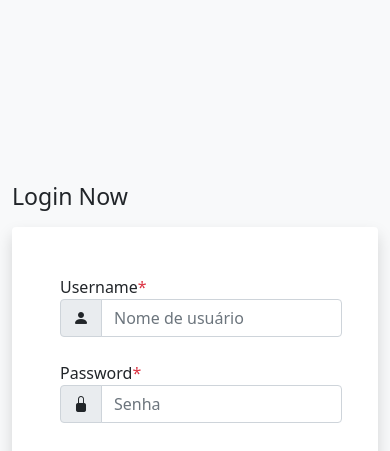
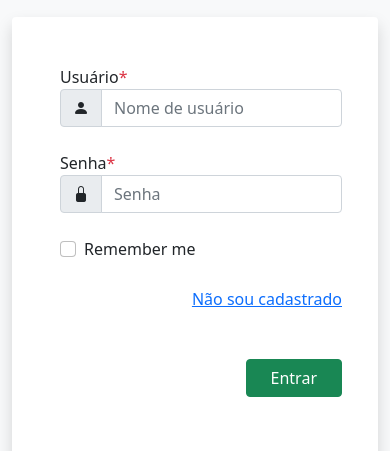
Before and after one commit to Sheila-Inacio/Projeto-IPTU-Pet-Friendly, a Django app: page / in a window 390 px wide. Shown: the top 451 px of the page. Run offline with Django 4.2, Linux system fonts and the light colour scheme; some libraries are stand-ins or nearby versions.

Commit message:
Pagina de login, concluida

```diff
--- a/app/static/css/style.css
+++ b/app/static/css/style.css
@@ -1,6 +1,8 @@
-a {
+body {
+
     text-decoration: none;
 }
+
 .login-page {
     width: 100%;
     height: 100vh;
@@ -8,6 +10,21 @@ a {
     display: flex;
     align-items: center;
 }
+
 .form-right i {
     font-size: 100px;
 }
+
+.img-dog {
+    width: 300px;
+    height: 271px;
+    display: flex;
+    align-items: center;
+    border-radius: 20px;
+}
+
+.align-img-center {
+    display: flex;
+    align-items: center;
+    flex-direction: column;
+}
--- a/app/static/js/javascript.js
+++ b/app/static/js/javascript.js
@@ -1,4 +1,4 @@
-(function (win, doc){
+(function (win, doc) {
     "use strict";
 
     // alert('oi');
--- a/app/templates/main.html
+++ b/app/templates/main.html
@@ -6,12 +6,12 @@
     <meta charset="utf-8">
     <title>IPTU Pet-Friendly!</title>
     <link href="https://cdn.jsdelivr.net/npm/bootstrap@5.1.3/dist/css/bootstrap.min.css" rel="stylesheet" integrity="sha384-1BmE4kWBq78iYhFldvKuhfTAU6auU8tT94WrHftjDbrCEXSU1oBoqyl2QvZ6jIW3" crossorigin="anonymous">
-    <link rel="stylesheet" href="{% static 'css/style.css' %}">
+    <link rel="stylesheet" type="text/css" href="{% static 'css/style.css' %}">
     <title>How To Create</title>
         <meta charset="utf-8">
         <meta name="viewport" content="width=device-width, initial-scale=1">
         <link rel="stylesheet" href="https://cdn.jsdelivr.net/npm/bootstrap-icons@1.4.1/font/bootstrap-icons.css">
-        {% comment %} <link href="https://cdn.jsdelivr.net/npm/bootstrap@5.0.2/dist/css/bootstrap.min.css" rel="stylesheet">   {% endcomment %}
+
 
 
   </head>
--- a/app/templates/painel.html
+++ b/app/templates/painel.html
@@ -5,7 +5,7 @@
     <div class="container">
       <div class="row">
         <div class="col-lg-10 offset-lg-1">
-            <h3 class="mb-3">Login Now</h3>
+          <h3 class="mb-3">Entre</h3>
           <div class="bg-white shadow rounded">
             <div class="row">
               <div class="col-md-7 pe-0">
@@ -17,44 +17,52 @@
                       {% endif %}
 
                       {% csrf_token %}
-                                          <label>Username<span class="text-danger">*</span></label>
+                      <label>Usuário<span class="text-danger">*</span></label>
                       <div class="input-group">
-                                              <div class="input-group-text"><i class="bi bi-person-fill"></i></div>
+                        <div class="input-group-text">
+                          <i class="bi bi-person-fill"></i>
+                        </div>
                         <input type="text" class="form-control" name="user" id="name" placeholder="Nome de usuário" />
                       </div>
                     </div>
 
                     <div class="col-12">
-                                          <label>Password<span class="text-danger">*</span></label>
+                      <label>Senha<span class="text-danger">*</span></label>
                       <div class="input-group">
-                                              <div class="input-group-text"><i class="bi bi-lock-fill"></i></div>
+                        <div class="input-group-text">
+                          <i class="bi bi-lock-fill"></i>
+                        </div>
                         <input type="password" class="form-control" name="password" id="password" placeholder="Senha" />
                       </div>
                     </div>
+                    <div class="col-sm-6">
+                      <div class="form-check">
+                        <input class="form-check-input" type="checkbox" id="inlineFormCheck" />
+                        <label class="form-check-label" for="inlineFormCheck">Remember me</label>
+                      </div>
+                    </div>
 
-
-                                      <div class="col-sm-12">
-                                          <a href="/create/" class="float-end text-primary">Cadastrar</a>
+                    <div class="col-sm-6">
+                      <a href="/create/" class="float-end text-primary">Não sou cadastrado</a>
                     </div>
 
                     <div class="col-12">
-                                        <button type="submit" class="btn btn-primary mt-4 px-4 float-end mt-4" value="Entrar">Entrar</button>
+                      <button type="submit" class="btn btn-success px-4 float-end mt-4">Entrar</button>
                     </div>
                   </form>
                 </div>
               </div>
-                      <div class="col-md-5 ps-0 d-none d-md-block">
-                          <div class="form-right h-100 bg-primary text-white text-center pt-5">
-                              <i class="bi bi-bootstrap"></i>
-                              <h2 class="fs-1">Welcome Back!!!</h2>
+              <div class="col-md-5 ps-0 align-img-center">
+                <img class="img-dog mt-3"  src="https://i.pinimg.com/564x/83/b5/d6/83b5d65ba9071f89ced227a50e7ebe99.jpg" />
+                <i class="#"></i>
+                <h2 class="text-center fs-8">Bem vindo</h2>
+                <h2 class="text-center mb-3 fs-10">IPTU Pet Friendly</h2>
               </div>
             </div>
           </div>
         </div>
-              <p class="text-end text-secondary mt-3">Bootstrap 5 Login Page Design</p>
+        <p class="text-end text-secondary mt-3">Projeto DB1 START - Sheila Inácio</p>
       </div>
     </div>
   </div>
-</div>
-
 {% endblock %}
--- a/project/settings.py
+++ b/project/settings.py
@@ -120,7 +120,7 @@ USE_I18N = True
 USE_TZ = True
 
 
-# Static files (CSS, JavaScript, Images)
+# Staticfiles (css,JavaScript, img)
 # https://docs.djangoproject.com/en/4.2/howto/static-files/
 
 STATIC_URL = 'static/'
--- a/project/urls.py
+++ b/project/urls.py
@@ -24,6 +24,7 @@ urlpatterns = [
     path('create/', create),
     path('store/', store),
     path('dologin/', dologin),
+    path('painel/', painel),
     path('dashboard/', dashboard),
     path('logouts/', logouts),
     path('password/', changePassword),
```
Also changed, not shown: app/templates/create.html (+9 -1 lines), app/templates/dashboard/home.html (+5 -3 lines), app/views.py (+0 -10 lines), 1 other file. Lines whose indentation alone changed are shown as unchanged.
